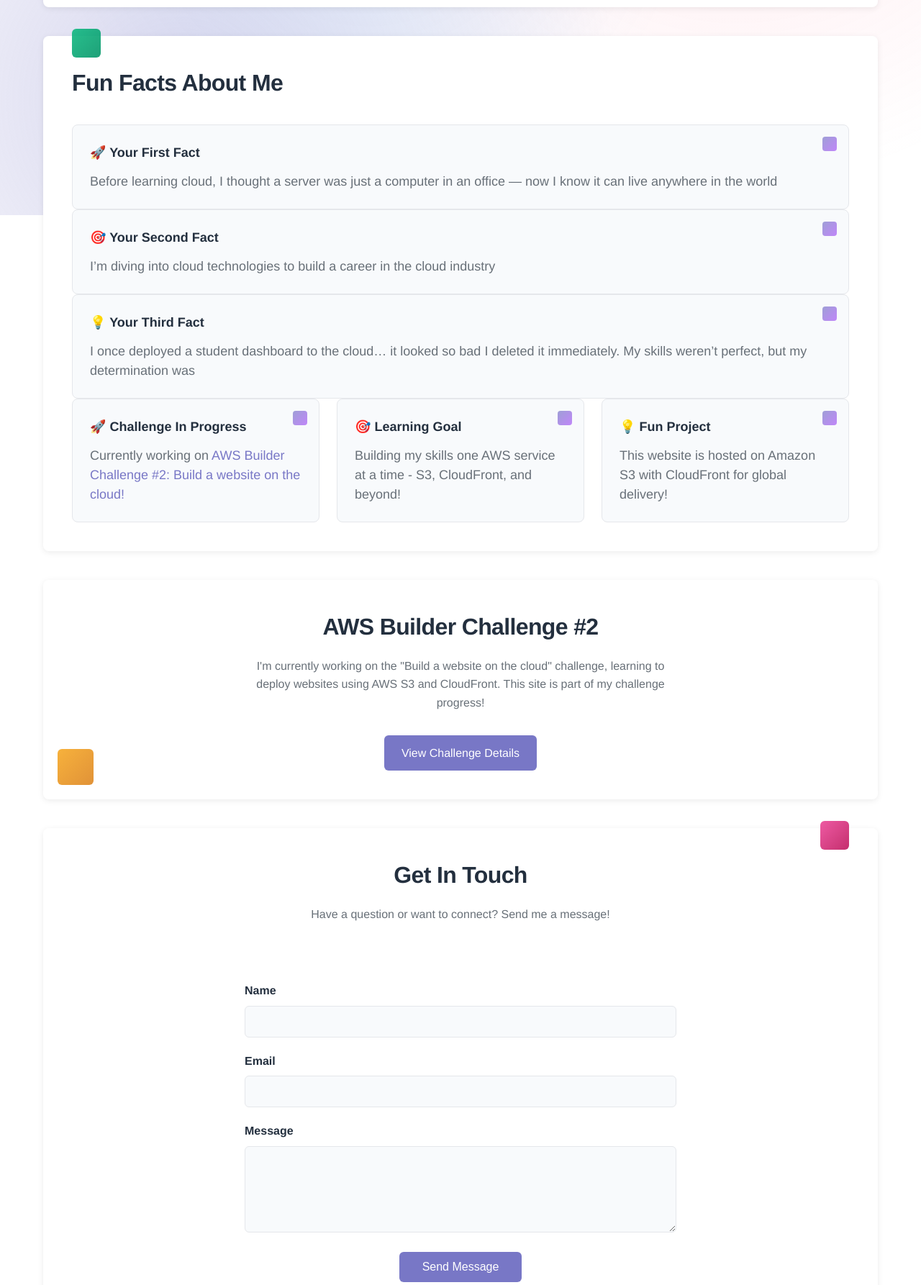
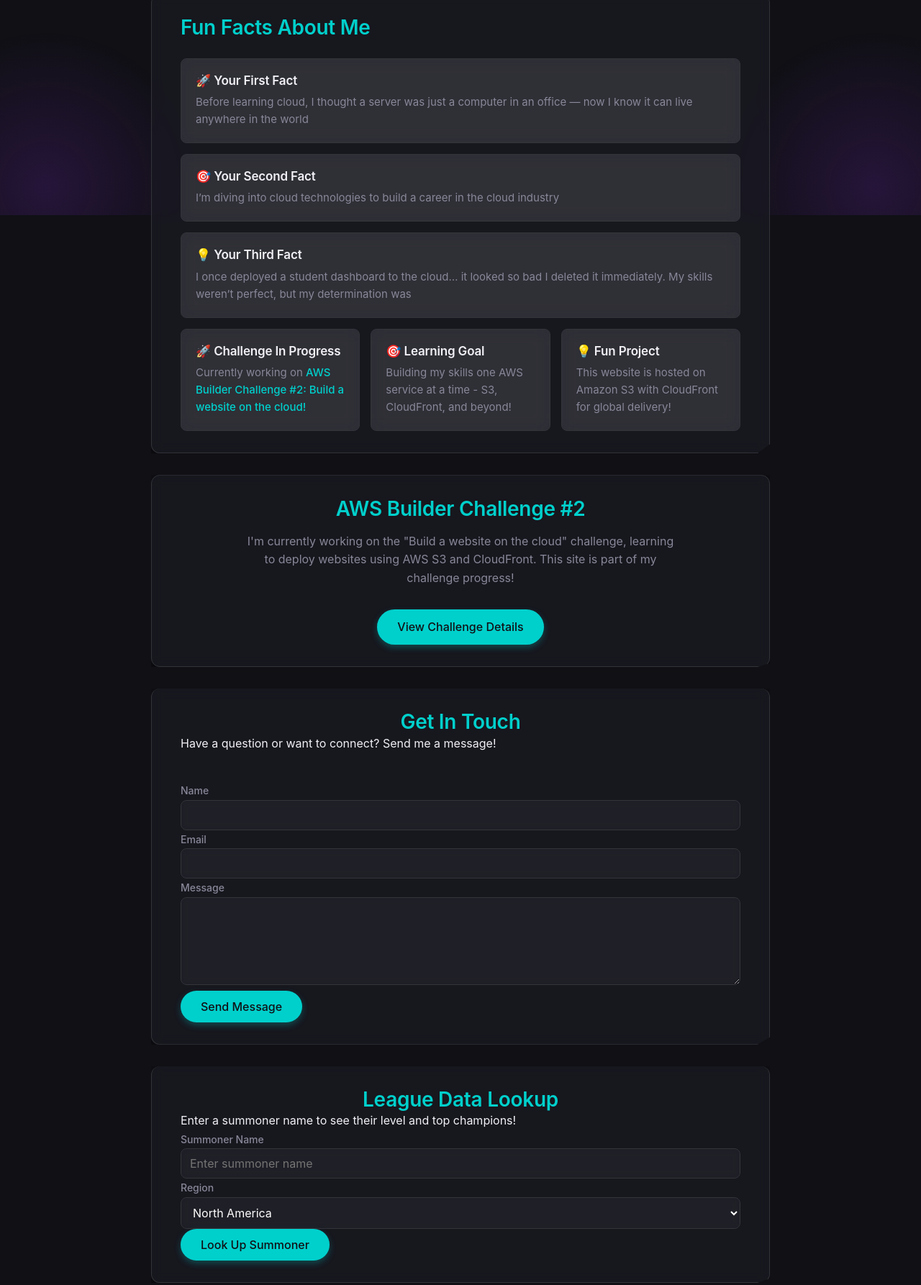
Before and after one commit to Akshay-2222/rift-rewind-project, a plain HTML site: page index.html in a window 1280 px wide. Shown: the part 501-2287 px from the top of the page at 72% size. Drawn offline with Linux system fonts and the light colour scheme.

Commit message:
Update styles.css

```diff
--- a/styles.css
+++ b/styles.css
@@ -1,19 +1,40 @@
+:root {
+    --color-bg: #101015;         /* Deep Obsidian Black - Main Background */
+    --color-panel-bg: rgba(26, 26, 34, 0.75); /* Dark Translucent Panel Base for Glass effect */
+
+    --color-accent-vibrant: #00D0CC; /* DIMMED AQUA: Professional Accent */
+    --color-accent-vibrant-rgb: 0, 208, 204; /* RGB for accent to build alphas */
+    --color-glow-violet: #8A2BE2; /* Violet color for background glow */
+    --color-glow-violet-rgb: 138, 43, 226;
+    --color-panel-trans: rgba(255, 255, 255, 0.03); /* subtle translucent input bg */
+
+    --color-text-header: #FFFFFF;
+    --color-light-text: #F0F0F5;
+    --color-mid-text: #888899;
+    --color-border: #33333A;
+    --color-shadow: rgba(0, 0, 0, 0.7);
+}
+
+/* --- GENERAL RESET & BASE STYLES --- */
 * {
     margin: 0;
     padding: 0;
     box-sizing: border-box;
+    /* Premium font stack */
+    font-family: -apple-system, BlinkMacSystemFont, "Segoe UI", Roboto, Helvetica, Arial, sans-serif, "Apple Color Emoji", "Segoe UI Emoji", "Segoe UI Symbol";
 }
 
 body {
-    font-family: 'Amazon Ember', 'Helvetica Neue', Arial, sans-serif;
     line-height: 1.6;
-    color: #232f3e;
-    background: #ffffff;
+    color: var(--color-light-text);
+    background: var(--color-bg);
     min-height: 100vh;
     position: relative;
     overflow-x: hidden;
+    font-size: 16px;
 }
 
+/* UPDATED: Background Glow Effect (Decreased Opacity to 0.18) */
 body::before {
     content: '';
     position: fixed;
@@ -21,73 +42,114 @@ body::before {
     left: 0;
     width: 100%;
     height: 100%;
+    /* Multiple, large, soft VIOLET gradients placed near the edges/corners */
     background:
-        radial-gradient(circle at 20% 80%, rgba(120, 119, 198, 0.3) 0%, transparent 50%),
-        radial-gradient(circle at 80% 20%, rgba(255, 99, 132, 0.15) 0%, transparent 50%),
-        radial-gradient(circle at 40% 40%, rgba(54, 162, 235, 0.1) 0%, transparent 50%);
+        radial-gradient(circle at 5% 5%, rgba(138, 43, 226, 0.18) 0%, transparent 20%),      /* Top-Left Violet */
+        radial-gradient(circle at 95% 5%, rgba(138, 43, 226, 0.18) 0%, transparent 15%),     /* Top-Right Violet */
+        radial-gradient(circle at 5% 95%, rgba(138, 43, 226, 0.18) 0%, transparent 15%),     /* Bottom-Left Violet */
+        radial-gradient(circle at 95% 95%, rgba(138, 43, 226, 0.18) 0%, transparent 15%);    /* Bottom-Right Violet */
     z-index: -1;
-}
-
-.aws-link {
-    background: #7877c6;
-    color: white;
-    padding: 12px 24px;
-    text-decoration: none;
-    border-radius: 6px;
-    font-weight: 500;
-    font-size: 16px;
-    transition: all 0.2s ease;
-    margin-top: 2rem;
-    display: inline-block;
-    border: none;
-}
-
-.aws-link:hover {
-    background: #6b6ab8;
-    transform: translateY(-1px);
+    pointer-events: none;
 }
 
 main {
-    max-width: 1200px;
+    max-width: 900px;
     margin: 0 auto;
     padding: 40px 20px;
     position: relative;
 }
 
-.hero {
-    background: white;
-    border-radius: 8px;
-    padding: 60px 40px;
-    margin-bottom: 40px;
-    box-shadow: 0 2px 8px rgba(0, 0, 0, 0.08);
-    text-align: center;
-    position: relative;
+h1, h3, h4, h5 {
+    font-weight: 600;
+    text-transform: none;
+    letter-spacing: -0.01em;
+    color: var(--color-text-header);
+    line-height: 1.2;
 }
 
-.hero::after {
-    content: '';
-    position: absolute;
-    top: 20px;
-    right: 20px;
-    width: 60px;
-    height: 60px;
-    background: linear-gradient(135deg, #7877c6 0%, #a855f7 100%);
-    border-radius: 8px;
-    opacity: 0.8;
+/* --- MAIN SECTIONS (Refined Glass Panels) --- */
+.hero, .fun-facts, .aws-journey, .contact-form, .league-lookup {
+    /* Apply Dark Glassmorphism */
+    background: var(--color-panel-bg);
+    -webkit-backdrop-filter: blur(8px) saturate(150%);
+    backdrop-filter: blur(8px) saturate(150%);
+
+    border: 1px solid var(--color-border);
+    padding: 30px 40px;
+    margin-bottom: 30px;
+
+    box-shadow: 0 10px 30px var(--color-shadow);
+
+    position: relative;
+    transition: all 0.3s cubic-bezier(0.25, 0.8, 0.25, 1);
+    border-radius: 12px;
+    border-top: none;
+
+    /* Subtle clipping preserved for uniqueness (cleaned polygon + webkit fallback) */
+    -webkit-clip-path: polygon(0 0, 100% 0, 100% 98%, 98% 100%, 0 100%);
+    clip-path: polygon(0 0, 100% 0, 100% 98%, 98% 100%, 0 100%);
+}
+
+/* Removing any original background decorations */
+.hero::after, .fun-facts::before, .aws-journey::after, .contact-form::before {
+    content: none !important;
+}
+
+/* Interactive Hover State: Use the new Dimmed Aqua Accent */
+.hero:hover, .fun-facts:hover, .aws-journey:hover, .contact-form:hover, .league-lookup:hover {
+    border-color: var(--color-accent-vibrant);
+    /* Soft shadow combined with accent color glow */
+    box-shadow: 0 15px 40px rgba(0, 0, 0, 0.7), 0 0 12px rgba(var(--color-accent-vibrant-rgb), 0.9);
+    transform: translateY(-4px);
+}
+
+
+/* --- BUTTONS (Primary Action: Dimmed Aqua) --- */
+.aws-link, .cta-button, .contact-submit-btn, .lookup-submit-btn {
+    background: var(--color-accent-vibrant);
+    color: var(--color-bg); /* Dark text on vibrant accent */
+    padding: 12px 28px;
+    text-decoration: none;
+    border: none;
+    border-radius: 9999px; /* Pill shape */
+    font-weight: 500;
+    font-size: 16px;
+    transition: all 0.2s ease;
+    display: inline-block;
+    cursor: pointer;
+    text-transform: none;
+    letter-spacing: normal;
+    box-shadow: 0 4px 10px rgba(var(--color-accent-vibrant-rgb), 0.28);
+}
+
+.aws-link:hover, .cta-button:hover, .contact-submit-btn:hover, .lookup-submit-btn:hover {
+    background: rgba(var(--color-accent-vibrant-rgb), 1); /* Slightly brighter on hover */
+    color: var(--color-bg);
+    transform: translateY(-4px);
+    box-shadow: 0 8px 18px rgba(var(--color-accent-vibrant-rgb), 0.65);
+}
+
+.aws-link {
+    margin-top: 2rem;
+}
+
+/* --- HERO SECTION (.hero) --- */
+.hero {
+    text-align: center;
+    padding-top: 60px;
+    border-bottom: 1px solid var(--color-border);
 }
 
 .hero h1 {
-    color: #232f3e;
     font-size: 48px;
-    font-weight: 700;
-    margin: 20px 0 8px 0;
-    letter-spacing: -0.02em;
+    margin: 10px 0 5px 0;
+    color: var(--color-text-header);
 }
 
 .tagline {
     font-size: 18px;
-    color: #687078;
-    margin-bottom: 16px;
+    color: var(--color-mid-text);
+    margin-bottom: 24px;
     font-weight: 400;
 }
 
@@ -96,284 +158,230 @@ main {
     height: 120px;
     border-radius: 50%;
     object-fit: cover;
-    border: 3px solid #e5e7eb;
-    margin: 0 auto 20px auto;
+    border: 4px solid var(--color-panel-bg);
+    outline: 2px solid var(--color-accent-vibrant); /* Aqua accent highlight */
+    margin: 0 auto 15px auto;
     display: block;
+    background: var(--color-bg);
+    transition: transform 0.3s ease-out;
+    box-shadow: 0 0 10px rgba(var(--color-accent-vibrant-rgb), 0.5);
 }
 
-.fun-facts {
-    background: white;
-    border-radius: 8px;
-    padding: 40px;
-    margin-bottom: 40px;
-    box-shadow: 0 2px 8px rgba(0, 0, 0, 0.08);
-    position: relative;
+/* --- FUN FACTS SECTION (.fun-facts) --- */
+.fun-facts h3 {
+    text-align: left;
+    font-size: 28px;
+    margin-bottom: 25px;
+    color: var(--color-accent-vibrant); /* Aqua accent */
 }
 
-.fun-facts::before {
-    content: '';
-    position: absolute;
-    top: -10px;
-    left: 40px;
-    width: 40px;
-    height: 40px;
-    background: linear-gradient(135deg, #10b981 0%, #059669 100%);
-    border-radius: 6px;
-    opacity: 0.9;
+/* 1. LAYOUT REFINEMENT: Challenge Cards Grid */
+.facts-grid {
+    display: grid;
+    grid-template-columns: repeat(3, 1fr);
+    gap: 15px;
+    margin-top: 15px;
+}
+.fun-facts > .fact-card {
+    margin-bottom: 15px;
 }
 
-.fun-facts h3 {
-    text-align: left;
-    color: #232f3e;
-    font-size: 32px;
-    font-weight: 700;
-    margin-bottom: 32px;
-    letter-spacing: -0.02em;
-}
+/* 2. CARD REFINEMENT: Apply glass effect to individual cards */
+.fact-card {
+    /* Subtle distinction for cards */
+    background: rgba(255, 255, 255, 0.1);
+    -webkit-backdrop-filter: blur(10px);
+    backdrop-filter: blur(10px);
 
-.facts-grid {
-    display: grid;
-    grid-template-columns: repeat(auto-fit, minmax(300px, 1fr));
-    gap: 24px;
-}
-
-.fact-card {
-    background: #f8fafc;
-    border: 1px solid #e5e7eb;
-    padding: 24px;
+    border: 1px solid var(--color-border);
+    padding: 20px;
     border-radius: 8px;
     transition: all 0.2s ease;
-    position: relative;
-}
-
-.fact-card::before {
-    content: '';
-    position: absolute;
-    top: 16px;
-    right: 16px;
-    width: 20px;
-    height: 20px;
-    background: linear-gradient(135deg, #7877c6 0%, #a855f7 100%);
-    border-radius: 4px;
-    opacity: 0.7;
+    box-shadow: none;
 }
 
 .fact-card:hover {
-    transform: translateY(-2px);
-    box-shadow: 0 4px 12px rgba(0, 0, 0, 0.1);
+    border-left: 4px solid var(--color-accent-vibrant);
+    box-shadow: 0 0 10px rgba(var(--color-accent-vibrant-rgb), 0.2);
+    transform: none;
 }
 
 .fact-card h4 {
-    font-size: 18px;
+    font-size: 17px;
     font-weight: 600;
-    margin-bottom: 12px;
-    color: #232f3e;
+    margin-bottom: 8px;
+    color: var(--color-light-text);
 }
 
 .fact-card p {
-    color: #687078;
-    font-size: 18px;
-    line-height: 1.5;
+    color: var(--color-mid-text);
+    font-size: 15px;
 }
 
 .fact-card a {
-    color: #7877c6;
+    color: var(--color-accent-vibrant);
     text-decoration: none;
+    font-weight: 500;
+    transition: color 0.2s;
 }
 
-.fact-card a:hover {
-    text-decoration: underline;
-}
-
+/* --- AWS JOURNEY SECTION (.aws-journey) --- */
 .aws-journey {
-    background: white;
-    border-radius: 8px;
-    padding: 40px;
     text-align: center;
-    box-shadow: 0 2px 8px rgba(0, 0, 0, 0.08);
-    position: relative;
-}
-
-.aws-journey::after {
-    content: '';
-    position: absolute;
-    bottom: 20px;
-    left: 20px;
-    width: 50px;
-    height: 50px;
-    background: linear-gradient(135deg, #f59e0b 0%, #d97706 100%);
-    border-radius: 6px;
-    opacity: 0.8;
+    border-bottom: 1px solid var(--color-border);
+    border-top: 1px solid var(--color-border);
 }
 
 .aws-journey h3 {
-    color: #232f3e;
-    font-size: 32px;
-    font-weight: 700;
-    margin-bottom: 16px;
-    letter-spacing: -0.02em;
+    font-size: 28px;
+    margin-bottom: 15px;
+    color: var(--color-accent-vibrant);
 }
 
 .aws-journey p {
     font-size: 16px;
-    color: #687078;
-    margin-bottom: 32px;
+    color: var(--color-mid-text);
+    margin-bottom: 30px;
     max-width: 600px;
     margin-left: auto;
     margin-right: auto;
-    line-height: 1.6;
 }
 
-.cta-button {
-    display: inline-block;
-    background: #7877c6;
-    color: white;
-    padding: 12px 24px;
-    text-decoration: none;
-    border-radius: 6px;
-    font-weight: 500;
-    font-size: 16px;
-    transition: all 0.2s ease;
+/* --- CONTACT FORM SECTION (.contact-form) --- */
+.contact-form h3 {
+    text-align: center;
+    font-size: 28px;
+    color: var(--color-accent-vibrant);
 }
 
-.cta-button:hover {
-    background: #6b6ab8;
-    transform: translateY(-1px);
+.contact-intro {
+    text-align: center;
+    color: var(--color-mid-text);
+    margin: 12px 0 20px 0;
+    font-size: 16px;
+    max-width: 760px;
+    margin-left: auto;
+    margin-right: auto;
 }
 
-/* CONTACT FORM STYLES - Added for contact form functionality */
-.contact-form {
-    background: white;
-    border-radius: 8px;
-    padding: 40px;
-    margin-top: 40px;
-    box-shadow: 0 2px 8px rgba(0, 0, 0, 0.08);
-    position: relative;
+.form-group label {
+    color: var(--color-mid-text);
+    font-weight: 500;
+    font-size: 14px;
+    margin-bottom: 5px;
 }
 
-/* Contact form decorative element */
-.contact-form::before {
-    content: '';
-    position: absolute;
-    top: -10px;
-    right: 40px;
-    width: 40px;
-    height: 40px;
-    background: linear-gradient(135deg, #ec4899 0%, #be185d 100%);
-    border-radius: 6px;
-    opacity: 0.9;
+/* Input/Textarea - Clean, high contrast */
+.form-group input,
+.form-group textarea,
+.form-group select {
+    width: 100%;
+    padding: 10px 12px;
+    background: var(--color-panel-trans);
+    -webkit-backdrop-filter: blur(5px);
+    backdrop-filter: blur(5px);
+    color: var(--color-text-header);
+    border: 1px solid var(--color-border);
+    border-radius: 8px;
+    font-size: 16px;
+    font-family: inherit;
 }
 
-.contact-form h3 {
-    color: #232f3e;
-    font-size: 32px;
-    font-weight: 700;
-    margin-bottom: 16px;
-    letter-spacing: -0.02em;
-    text-align: center;
+.form-group input:focus,
+.form-group textarea:focus, .form-group select:focus {
+    border-color: var(--color-accent-vibrant);
+    box-shadow: 0 0 8px rgba(var(--color-accent-vibrant-rgb), 0.5);
+    background: var(--color-panel-bg);
 }
 
-.contact-form > p {
-    font-size: 16px;
-    color: #687078;
-    margin-bottom: 32px;
+/* Form Message Styles - Clean feedback */
+.form-message {
+    font-weight: 600;
     text-align: center;
-    line-height: 1.6;
-}
-
-/* Contact form container and layout */
-.contact-form-container {
-    max-width: 600px;
-    margin: 0 auto;
-}
-
-/* Form message styles for success/error notifications */
-.form-message {
-    padding: 12px 16px;
-    border-radius: 6px;
-    margin-bottom: 24px;
-    font-weight: 500;
-    text-align: center;
+    border-radius: 8px;
+    padding: 10px 15px;
+    margin-bottom: 20px;
 }
 
 .form-message.success {
-    background: #dcfce7;
-    color: #166534;
-    border: 1px solid #bbf7d0;
+    background: #004d40;
+    color: #00E5CC;
+    border: 1px solid #00E5CC;
 }
 
 .form-message.error {
-    background: #fef2f2;
-    color: #dc2626;
-    border: 1px solid #fecaca;
+    background: #601e1e;
+    color: #FF7777;
+    border: 1px solid #FF3333;
 }
 
-.form-group {
-    margin-bottom: 24px;
+/* --- LEAGUE DATA LOOKUP SECTION (.league-lookup) --- */
+.league-lookup h3 {
+    text-align: center;
+    font-size: 28px;
+    color: var(--color-accent-vibrant);
 }
 
-.form-group label {
-    display: block;
-    font-weight: 600;
-    color: #232f3e;
-    margin-bottom: 8px;
-    font-size: 16px;
+.summoner-results h4 {
+    color: var(--color-accent-vibrant);
+    font-size: 20px;
+    margin-bottom: 15px;
+    border-bottom: 1px solid var(--color-border);
+    padding-bottom: 8px;
 }
 
-/* Contact form input and textarea styles */
-.form-group input,
-.form-group textarea {
-    width: 100%;
-    padding: 12px 16px;
-    border: 1px solid #e5e7eb;
+/* Applying glass structure to insights boxes */
+#summoner-info {
+    /* Darker glass for internal contrast */
+    background: rgba(255, 255, 255, 0.1);
+    -webkit-backdrop-filter: blur(8px);
+    backdrop-filter: blur(8px);
+    border: 1px solid var(--color-border);
+    padding: 15px;
+    margin-bottom: 20px;
     border-radius: 6px;
-    font-size: 16px;
-    font-family: inherit;
-    background: #f8fafc;
-    transition: all 0.2s ease;
 }
 
-.form-group input:focus,
-.form-group textarea:focus {
-    outline: none;
-    border-color: #7877c6;
-    background: white;
-    box-shadow: 0 0 0 3px rgba(120, 119, 198, 0.1);
+/* Styling the dynamically generated champion cards */
+#champion-mastery > div {
+    background: rgba(255, 255, 255, 0.1);
+    -webkit-backdrop-filter: blur(8px);
+    backdrop-filter: blur(8px);
+    border: 1px solid var(--color-border);
+    padding: 12px;
+    border-radius: 6px;
+}
+#champion-mastery > div:hover {
+    border-color: var(--color-accent-vibrant);
 }
 
-.form-group textarea {
-    resize: vertical;
-    min-height: 120px;
+#champion-mastery strong {
+    color: var(--color-accent-vibrant);
 }
 
-/* Contact form submit button */
-.contact-submit-btn {
-    background: #7877c6;
-    color: white;
-    padding: 12px 32px;
-    border: none;
-    border-radius: 6px;
-    font-weight: 500;
-    font-size: 16px;
-    cursor: pointer;
-    transition: all 0.2s ease;
-    display: block;
-    margin: 0 auto;
+/* --- FOOTER --- */
+footer {
+    text-align: center;
+    padding: 20px 20px;
+    color: var(--color-mid-text);
+    font-size: 14px;
+    border-top: 1px solid var(--color-border);
+    margin-top: 30px;
 }
 
-.contact-submit-btn:hover {
-    background: #6b6ab8;
-    transform: translateY(-1px);
-}
-/* END CONTACT FORM STYLES */
-
-footer {
-    text-align: center;
-    padding: 40px 20px;
-    color: #687078;
-    font-size: 14px;
+/* Styling the heart and AWS text for accent */
+footer p span {
+    color: var(--color-accent-vibrant);
+    text-shadow: 0 0 5px rgba(var(--color-accent-vibrant-rgb), 0.5);
 }
 
+
+/* --- MEDIA QUERIES --- */
+@media (max-width: 900px) {
+    .facts-grid {
+        grid-template-columns: repeat(2, 1fr);
+    }
+}
 @media (max-width: 768px) {
     .hero h1 {
         font-size: 36px;
@@ -383,184 +391,24 @@ footer {
         font-size: 16px;
     }
 
-    .profile-photo {
-        width: 100px;
-        height: 100px;
+    .hero, .fun-facts, .aws-journey, .contact-form, .league-lookup {
+        padding: 20px;
+        border-radius: 8px;
+        /* Remove clipping on small screens for better rendering stability */
+        clip-path: none;
     }
 
-    main {
-        padding: 20px;
+    .fun-facts h3, .aws-journey h3, .contact-form h3, .league-lookup h3 {
+        font-size: 22px;
     }
 
-    .hero, .fun-facts, .aws-journey {
-        padding: 24px;
+    .facts-grid {
+        grid-template-columns: 1fr;
+        gap: 15px;
     }
 
-    /* Contact form mobile styles */
-    .contact-form {
-        padding: 24px;
-    }
-
-    .fun-facts h3, .aws-journey h3 {
-        font-size: 24px;
-    }
-
-    /* Contact form mobile heading */
-    .contact-form h3 {
-        font-size: 24px;
+    .lookup-form-container {
+        grid-template-columns: 1fr;
+        gap: 10px;
     }
 }
-/* LEAGUE LOOKUP STYLES */
-.league-lookup {
-    background: white;
-    border-radius: 8px;
-    padding: 40px;
-    margin-top: 40px;
-    box-shadow: 0 2px 8px rgba(0, 0, 0, 0.08);
-}
-
-.league-lookup h3 {
-    color: #232f3e;
-    font-size: 32px;
-    font-weight: 700;
-    margin-bottom: 16px;
-    text-align: center;
-}
-
-.league-lookup > p {
-    font-size: 16px;
-    color: #687078;
-    margin-bottom: 32px;
-    text-align: center;
-}
-
-.lookup-form-container {
-    max-width: 500px;
-    margin: 0 auto 32px;
-}
-
-.lookup-message {
-    padding: 12px 16px;
-    border-radius: 6px;
-    margin-bottom: 24px;
-    font-weight: 500;
-    text-align: center;
-}
-
-.lookup-message.success {
-    background: #dcfce7;
-    color: #166534;
-    border: 1px solid #bbf7d0;
-}
-
-.lookup-message.error {
-    background: #fef2f2;
-    color: #dc2626;
-    border: 1px solid #fecaca;
-}
-
-.form-group {
-    margin-bottom: 20px;
-}
-
-.form-group label {
-    display: block;
-    font-weight: 600;
-    color: #232f3e;
-    margin-bottom: 8px;
-}
-
-.form-group input,
-.form-group select {
-    width: 100%;
-    padding: 12px 16px;
-    border: 1px solid #e5e7eb;
-    border-radius: 6px;
-    font-size: 16px;
-    background: #f8fafc;
-}
-
-.form-group input:focus,
-.form-group select:focus {
-    outline: none;
-    border-color: #c89b3c;
-    background: white;
-    box-shadow: 0 0 0 3px rgba(200, 155, 60, 0.1);
-}
-
-.lookup-submit-btn {
-    background: #c89b3c;
-    color: white;
-    padding: 12px 32px;
-    border: none;
-    border-radius: 6px;
-    font-weight: 500;
-    font-size: 16px;
-    cursor: pointer;
-    transition: all 0.2s ease;
-    display: block;
-    margin: 0 auto;
-}
-
-.lookup-submit-btn:hover {
-    background: #b8862e;
-    transform: translateY(-1px);
-}
-
-.lookup-submit-btn:disabled {
-    background: #9ca3af;
-    cursor: not-allowed;
-    transform: none;
-}
-
-/* Results display */
-.summoner-results {
-    max-width: 600px;
-    margin: 0 auto;
-    background: #f8fafc;
-    border-radius: 8px;
-    padding: 24px;
-}
-
-.summoner-card {
-    background: white;
-    border-radius: 6px;
-    padding: 20px;
-    margin-bottom: 20px;
-    text-align: center;
-}
-
-.summoner-card h5 {
-    color: #c89b3c;
-    font-size: 24px;
-    margin-bottom: 8px;
-}
-
-.champions-grid {
-    display: grid;
-    gap: 16px;
-    grid-template-columns: repeat(auto-fit, minmax(200px, 1fr));
-}
-
-.champion-card {
-    background: white;
-    border-radius: 6px;
-    padding: 16px;
-    border-left: 4px solid #c89b3c;
-}
-
-.champion-card p {
-    margin: 4px 0;
-    font-size: 14px;
-}
-
-@media (max-width: 768px) {
-    .league-lookup {
-        padding: 24px;
-    }
-
-    .champions-grid {
-        grid-template-columns: 1fr;
-    }
-}
-/* END LEAGUE LOOKUP STYLES */
```
